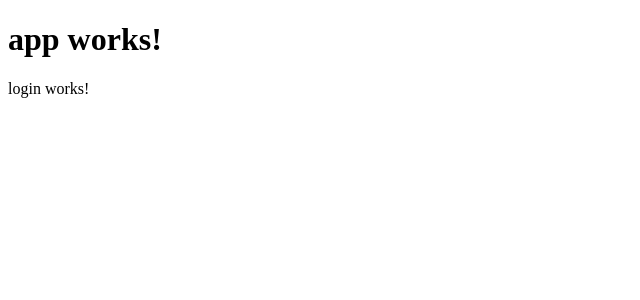
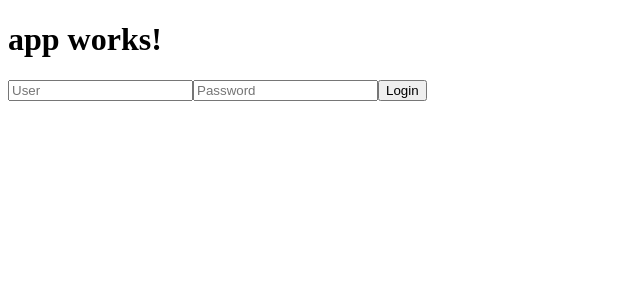
Before and after one commit to alonheller/vitrage-dashboard-ng2, an Angular app: page / in a window 1280 px wide. Shown: the top 300 px of the page, without its empty margins (0-640 px from the left). Built offline with nearby package versions, Linux system fonts and the light colour scheme.

Commit message:
Created service for login

```diff
--- a/src/app/app.module.ts
+++ b/src/app/app.module.ts
@@ -5,6 +5,7 @@ import { HttpModule } from '@angular/http';
 
 import { AppComponent } from './app.component';
 import { LoginComponent } from './login/login.component';
+import { LoginService } from './login-service/login.service';
 
 @NgModule({
   declarations: [
@@ -16,7 +17,7 @@ import { LoginComponent } from './login/login.component';
     FormsModule,
     HttpModule
   ],
-  providers: [],
+  providers: [LoginService],
   bootstrap: [AppComponent]
 })
 export class AppModule { }
--- /dev/null
+++ b/src/app/login-service/login.service.ts
@@ -0,0 +1,13 @@
+import { Injectable } from '@angular/core';
+
+@Injectable()
+export class LoginService {
+
+  constructor() { }
+
+  login(user:string, password:string) {
+    console.log('LOGIN service user:)', user);
+    console.log('LOGIN service password:)', password);
+  }
+
+}
--- a/src/app/login/login.component.html
+++ b/src/app/login/login.component.html
@@ -1,3 +1,5 @@
 <p>
-  login works!
+  <input type="text" placeholder="User" #user>
+  <input type="password" placeholder="Password" #password>
+  <button (click)="onLogin(user.value, password.value)">Login</button>
 </p>
--- a/src/app/login/login.component.ts
+++ b/src/app/login/login.component.ts
@@ -1,4 +1,6 @@
 import { Component, OnInit } from '@angular/core';
+
+import { LoginService } from '../login-service/login.service';
 
 @Component({
   selector: 'app-login',
@@ -7,9 +9,16 @@ import { Component, OnInit } from '@angular/core';
 })
 export class LoginComponent implements OnInit {
 
-  constructor() { }
+  private _loginService:LoginService;
+
+  constructor(loginService: LoginService) {
+    this._loginService = loginService;
+  }
 
   ngOnInit() {
   }
 
+  onLogin(user:string, password:string) {
+    this._loginService.login(user, password);
+  }
 }
```
Also changed, not shown: 1 other file (tests, documents, lock files or other folders).
